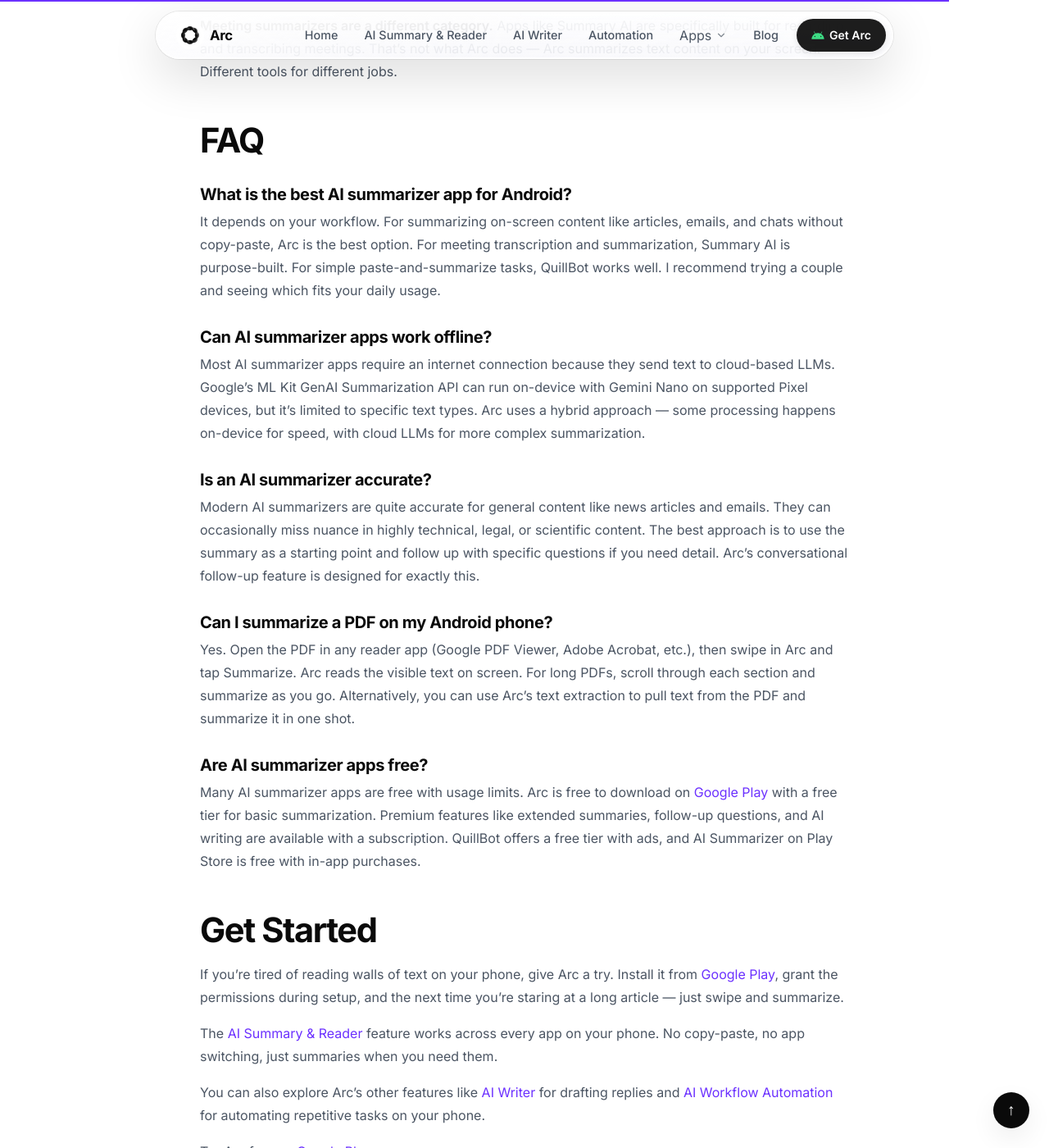
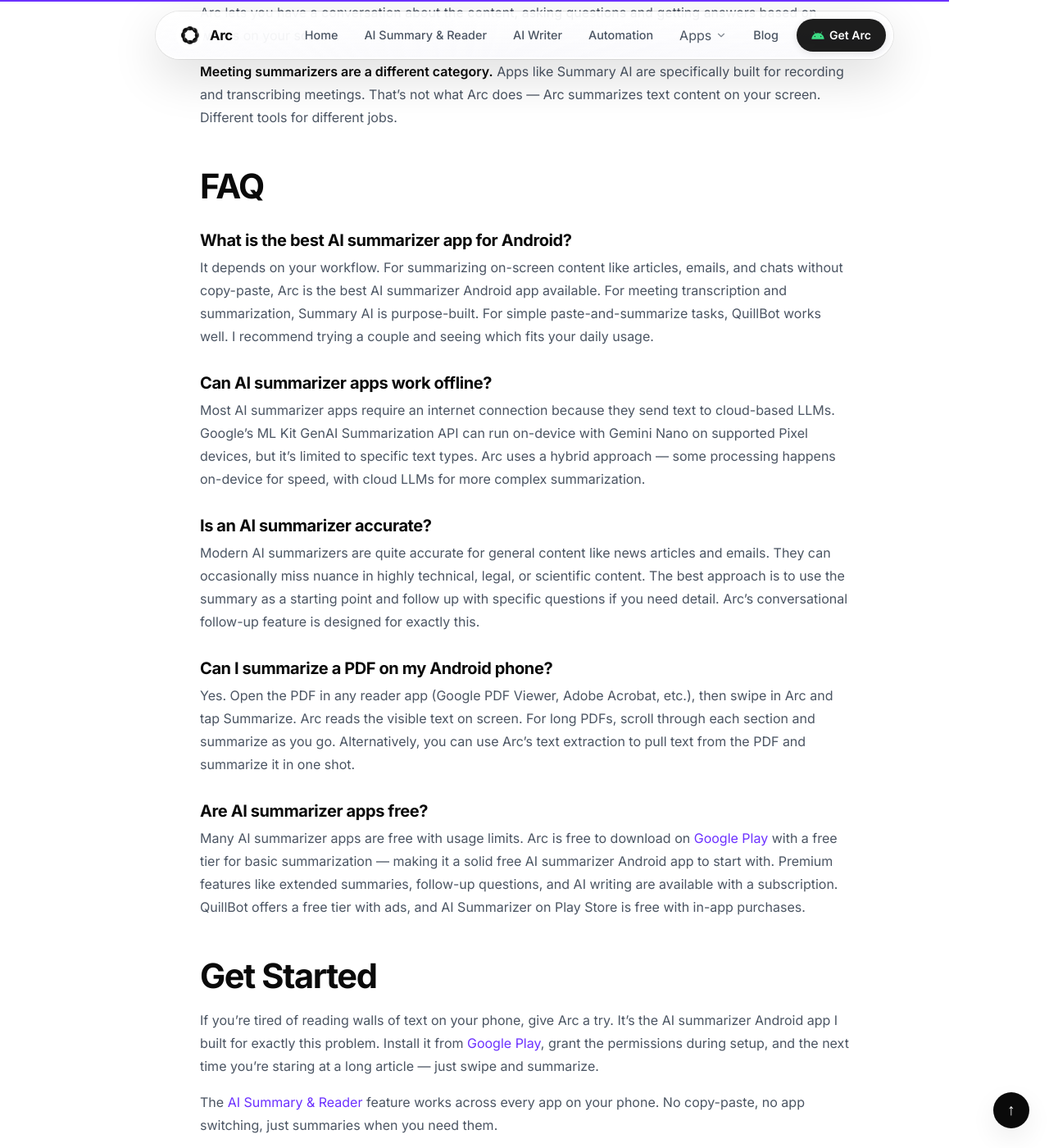
Before and after one commit to rethink-hub/arc, a Jekyll site: the page built from _posts/2026-09-09-ai-summarizer-android-app.md, in a window 1280 px wide and 1400 px high, scrolled down 7330 px. Shown: the whole window at 82% size. Built offline with Jekyll 4.4.1, drawn with Linux system fonts in a browser that asks for light colours; some of the changed text lies outside the part shown.

Commit message:
seo: fix keyword density + screenshots in AI summarizer post (audit pass)

```diff
--- a/_posts/2026-09-09-ai-summarizer-android-app.md
+++ b/_posts/2026-09-09-ai-summarizer-android-app.md
@@ -36,11 +36,11 @@
 
 **They don't understand context.** A generic summarizer treats all text the same. But summarizing a news article is different from summarizing a legal contract or a group chat. You need different summarization strategies for different content types.
 
-**They're not built for mobile workflows.** Most summarizer apps are web tools wrapped in a mobile shell. They don't integrate with how you actually use your phone.
+**They're not built for mobile workflows.** Most summarizer apps are web tools wrapped in a mobile shell. They don't integrate with how you actually use your phone. A proper AI summarizer Android app should work inside whatever app you're already using.
 
 This is why I went with a floating overlay approach for Arc. Instead of another app you switch to, Arc lives as a sidebar you summon with a swipe. It sees your screen, understands the context, and gives you a summary right where you are.
 
-## How to Summarize Text on Android with Arc: Step-by-Step
+## How to Use an AI Summarizer Android App: Step-by-Step with Arc
 
 Let me walk you through the actual workflow. I'll use a real scenario — you're reading a long news article in your browser and want a quick summary.
 
@@ -96,11 +96,11 @@
 - "Does this article mention any statistics?"
 - "Can you explain the second point in more detail?"
 
-Arc keeps the context of what's on your screen, so it answers based on the original content — not just the summary. This is powered by Arc's [AI Summary & Reader](/ai-summary-reader/) capability, which combines summarization with conversational understanding.
+Arc keeps the context of what's on your screen, so it answers based on the original content — not just the summary. This is powered by Arc's [AI Summary & Reader](/ai-summary-reader/) capability, which combines summarization with conversational understanding. No other AI summarizer Android app offers this kind of follow-up conversation.
 
 <img src="{{ '/assets/images/screenshots/00_summary_library_with_items.jpg' | relative_url }}" alt="Arc summary library with saved summaries" width="800" height="1760" loading="lazy" />
 
-## Use Cases: When to Use an AI Summarizer on Android
+## Use Cases: When to Use an AI Summarizer Android App
 
 Let me share some real scenarios where I use Arc's summarizer daily:
 
@@ -132,7 +132,7 @@
 
 **Summarize in sections for very long content.** For a 10-page PDF, I'll summarize each page or section separately rather than trying to do it all at once. The summaries are more accurate when the content is focused.
 
-## How Arc's Summarizer Compares to Other Android Apps
+## How Arc Compares to Other AI Summarizer Android Apps
 
 I'm obviously biased here, but let me be honest about where Arc shines and where other tools might be better:
 
@@ -148,7 +148,7 @@
 
 ### What is the best AI summarizer app for Android?
 
-It depends on your workflow. For summarizing on-screen content like articles, emails, and chats without copy-paste, Arc is the best option. For meeting transcription and summarization, Summary AI is purpose-built. For simple paste-and-summarize tasks, QuillBot works well. I recommend trying a couple and seeing which fits your daily usage.
+It depends on your workflow. For summarizing on-screen content like articles, emails, and chats without copy-paste, Arc is the best AI summarizer Android app available. For meeting transcription and summarization, Summary AI is purpose-built. For simple paste-and-summarize tasks, QuillBot works well. I recommend trying a couple and seeing which fits your daily usage.
 
 ### Can AI summarizer apps work offline?
 
@@ -164,11 +164,11 @@
 
 ### Are AI summarizer apps free?
 
-Many AI summarizer apps are free with usage limits. Arc is free to download on [Google Play](https://play.google.com/store/apps/details?id=com.rethink.arc) with a free tier for basic summarization. Premium features like extended summaries, follow-up questions, and AI writing are available with a subscription. QuillBot offers a free tier with ads, and AI Summarizer on Play Store is free with in-app purchases.
+Many AI summarizer apps are free with usage limits. Arc is free to download on [Google Play](https://play.google.com/store/apps/details?id=com.rethink.arc) with a free tier for basic summarization — making it a solid free AI summarizer Android app to start with. Premium features like extended summaries, follow-up questions, and AI writing are available with a subscription. QuillBot offers a free tier with ads, and AI Summarizer on Play Store is free with in-app purchases.
 
 ## Get Started
 
-If you're tired of reading walls of text on your phone, give Arc a try. Install it from [Google Play](https://play.google.com/store/apps/details?id=com.rethink.arc), grant the permissions during setup, and the next time you're staring at a long article — just swipe and summarize.
+If you're tired of reading walls of text on your phone, give Arc a try. It's the AI summarizer Android app I built for exactly this problem. Install it from [Google Play](https://play.google.com/store/apps/details?id=com.rethink.arc), grant the permissions during setup, and the next time you're staring at a long article — just swipe and summarize.
 
 The [AI Summary & Reader](/ai-summary-reader/) feature works across every app on your phone. No copy-paste, no app switching, just summaries when you need them.
 
```
Also changed, not shown: other parts of _posts/2026-09-09-ai-summarizer-android-app.md (+1 -1 lines).
